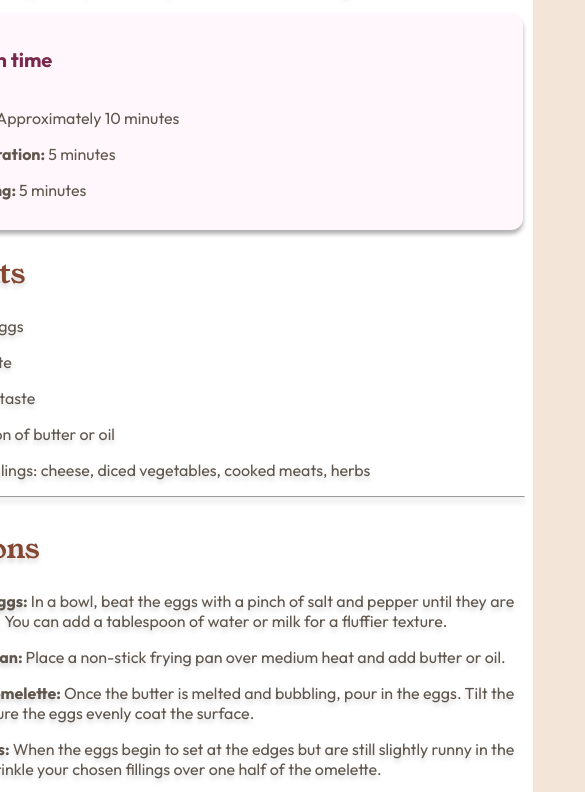
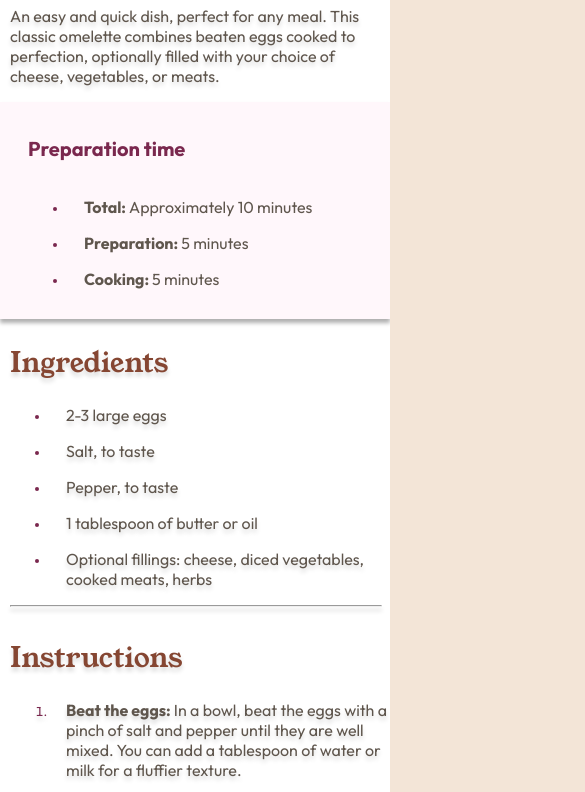
Before and after one commit to tremckinley/fementor-recipe-page, a plain HTML site: page index.html in a window 390 px wide. Shown: the part 514-1306 px from the top of the page, 585 px wide, since content can reach past the window. Drawn offline with Linux system fonts and the light colour scheme.

Commit message:
great margins on mobile

```diff
--- a/style.css
+++ b/style.css
@@ -101,11 +101,30 @@ hr {
 }
 
 @media only screen and (max-width: 476px) {
+    body {
+        display: flex;
+        padding: 0;
+        margin: 0 auto;
+
+    }
     .content-container {
-        min-width: 100%;
-        padding: 0 10px;
-        margin: 0;
+        display: flex;
+        width: 100%;
+        padding: 0;
+        margin: 0 auto;
+        border-radius: 0;
     }
 
+    .prep-time-box, .head-image{
+        border-radius: 0;
+    }
+
+    section {
+        padding: 0 10px;
+    }
+
+    html, body {
+        overflow-x: hidden;
+      }
 
 }
```
